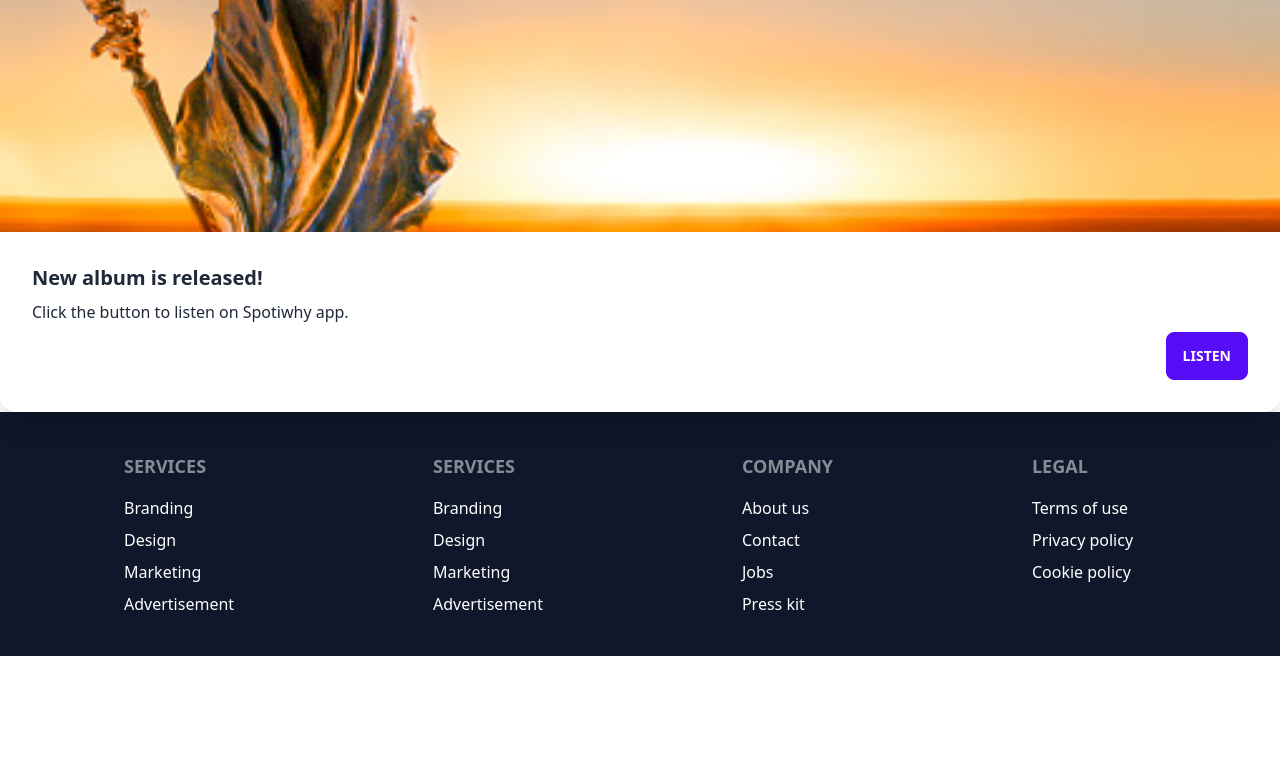
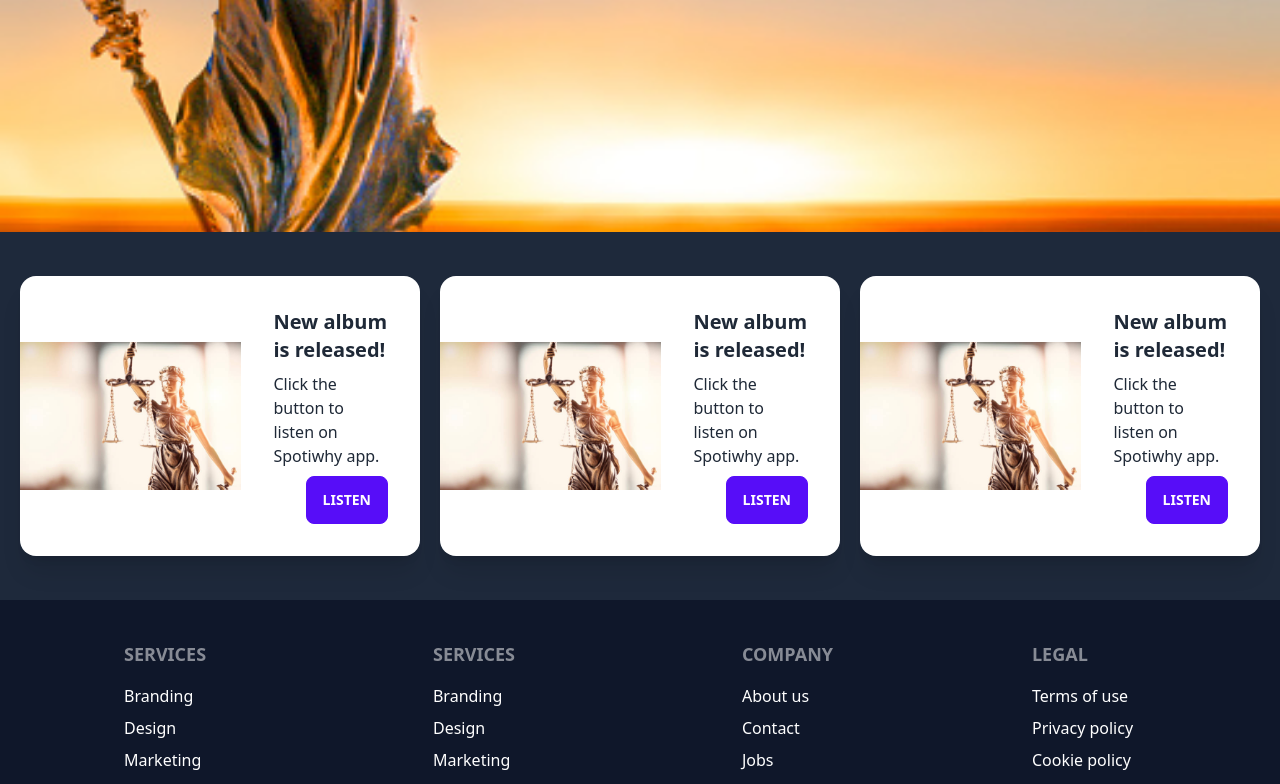
Before and after one commit to maitri-vv/justice-league, a Next.js app: page / in a window 1280 px wide. Shown: the part 664-1448 px from the top of the page. Before the commit the page ends 1320 px from the top, so only its background shows below. Built offline with nearby package versions, Linux system fonts and the light colour scheme.

Commit message:
modified testimonials
Signed-off-by: Samridhi-Sinha <96681774+yash19sinha@users.noreply.github.com>

```diff
--- a/components/Testimonials.js
+++ b/components/Testimonials.js
@@ -4,13 +4,37 @@ import { images } from '@/next.config'
 const Testimonials = () => {
   return (
     <div>
-      <div className="card lg:card-side bg-base-100 shadow-xl">
-
+    <div className="grid justify-center w-full pt-6 pb-6 bg-slate-800">
+      <div className="grid grid-cols-2 gap-5 m-5 justify-items-center xl:grid-cols-3 xl:max-w-screen-xl lg:max-w-screen-lg ">
+          <div className="shadow-xl card lg:card-side bg-base-100">
+        <figure><img src="/images/img.jpg" alt="Album"/></figure>
         <div className="card-body">
           <h2 className="card-title">New album is released!</h2>
           <p>Click the button to listen on Spotiwhy app.</p>
-    <div className="card-actions justify-end">
+          <div className="justify-end card-actions">
             <button className="btn btn-primary">Listen</button>
+          </div>
+        </div>
+      </div>
+      <div className="shadow-xl card lg:card-side bg-base-100">
+        <figure><img src="/images/img.jpg" alt="Album"/></figure>
+        <div className="card-body">
+          <h2 className="card-title">New album is released!</h2>
+          <p>Click the button to listen on Spotiwhy app.</p>
+          <div className="justify-end card-actions">
+            <button className="btn btn-primary">Listen</button>
+          </div>
+        </div>
+      </div>
+      <div className="shadow-xl card lg:card-side bg-base-100">
+        <figure><img src="/images/img.jpg" alt="Album"/></figure>
+        <div className="card-body">
+          <h2 className="card-title">New album is released!</h2>
+          <p>Click the button to listen on Spotiwhy app.</p>
+          <div className="justify-end card-actions">
+            <button className="btn btn-primary">Listen</button>
+          </div>
+        </div>
       </div>
                 </div>
             </div>
```
Lines whose indentation alone changed are shown as unchanged.
